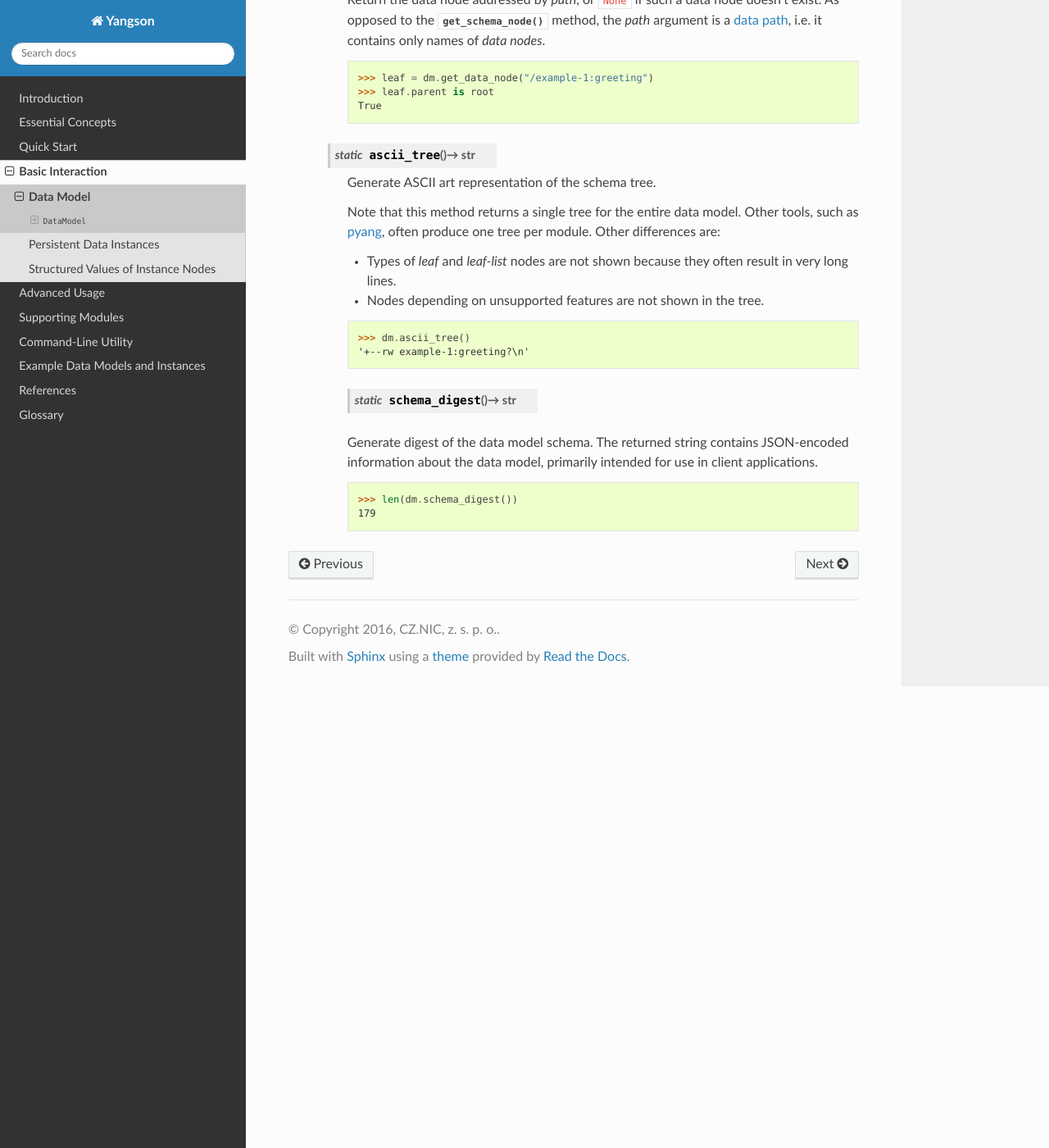
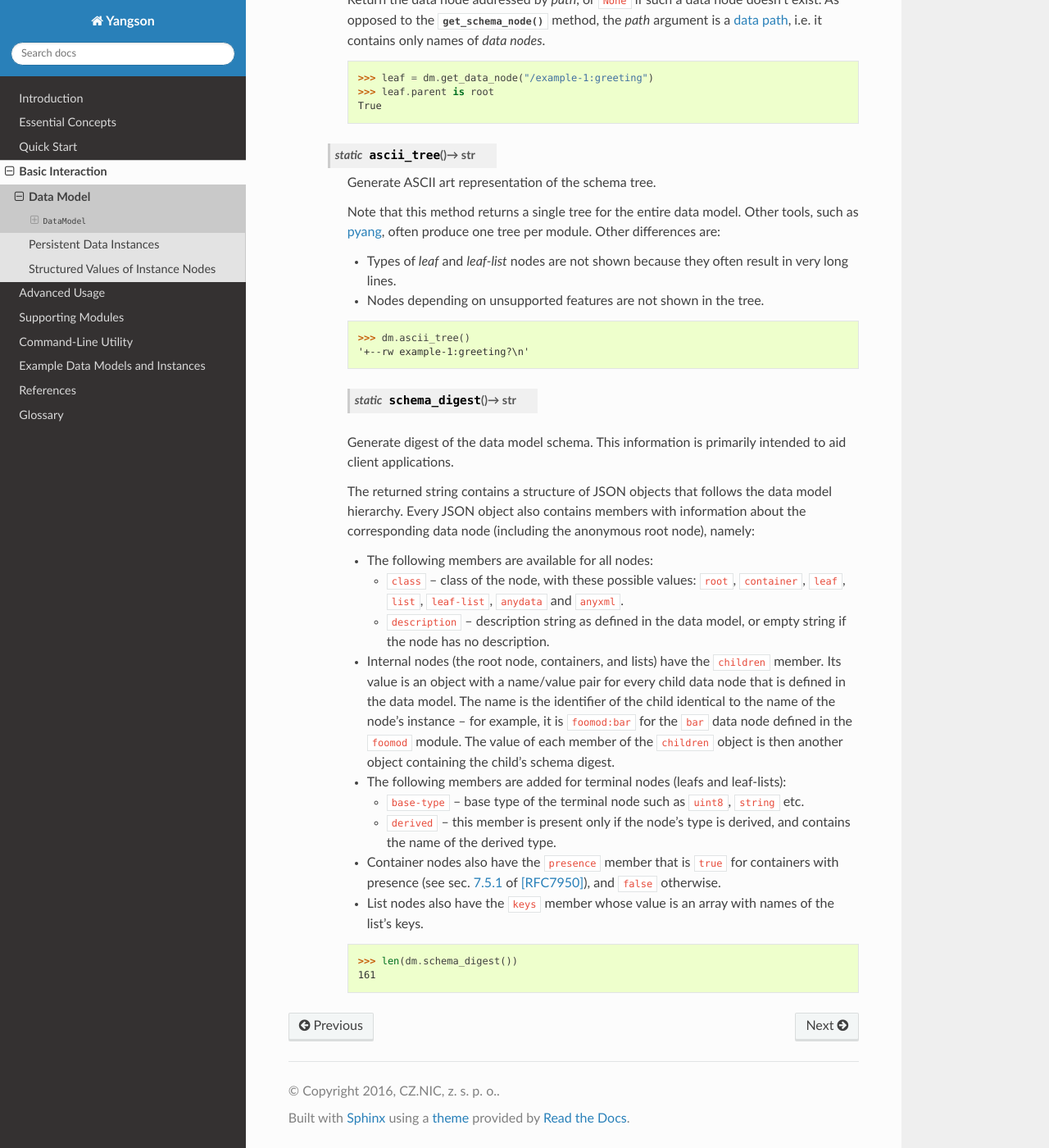
Before and after one commit to CZ-NIC/yangson, a Sphinx documentation site: the page built from docs/datamodel.rst, in a window 1280 px wide and 1400 px high, scrolled down 2117 px. Shown: the whole window at 82% size. Built offline with Sphinx 7.4.7 and the Read the Docs theme 2.0.0, drawn with Linux system fonts in a browser that asks for light colours; some of the changed text lies outside the part shown.

Commit message:
Update docs.

```diff
--- a/docs/datamodel.rst
+++ b/docs/datamodel.rst
@@ -110,7 +110,7 @@ __ http://www.sphinx-doc.org/en/stable/ext/doctest.html
       data tree “raw” because it needs to be processed into the
       “cooked” form before it can be used in *Yangson*. For example,
       64-bit numbers have to be encoded as strings in JSON text (see
-      `sec. 6.1`_ of [RFC7951]_), whereas the cooked form is a Python
+      sec. `6.1`_ of [RFC7951]_), whereas the cooked form is a Python
       number.
 
       See the documentation of :mod:`instvalue` module for more
@@ -169,14 +169,54 @@ __ http://www.sphinx-doc.org/en/stable/ext/doctest.html
 
       .. staticmethod:: schema_digest() -> str
 
-      Generate digest of the data model schema. The returned string
-      contains JSON-encoded information about the data model,
-      primarily intended for use in client applications.
+      Generate digest of the data model schema. This information is
+      primarily intended to aid client applications.
+
+      The returned string contains a structure of JSON
+      objects that follows the data model hierarchy. Every JSON
+      object also contains members with information about the corresponding
+      data node (including the anonymous root node), namely:
+
+      * The following members are available for all nodes:
+
+	- ``class`` – class of the node, with these possible values:
+	  ``root``, ``container``, ``leaf``, ``list``, ``leaf-list``,
+	  ``anydata`` and ``anyxml``.
+
+	- ``description`` – description string as defined in the data
+	  model, or empty string if the node has no description.
+
+      * Internal nodes (the root node, containers, and lists) have the
+	``children`` member. Its value is an object with a name/value
+	pair for every child data node that is defined in the data
+	model. The name is the identifier of the child identical to
+	the name of the node's instance – for example, it is
+	``foomod:bar`` for the ``bar`` data node defined in the
+	``foomod`` module. The value of each member of the
+	``children`` object is then another object containing the
+	child's schema digest.
+
+      * The following members are added for terminal nodes (leafs and
+	leaf-lists):
+
+	- ``base-type`` – base type of the terminal node such as
+	  ``uint8``, ``string`` etc.
+
+	- ``derived`` – this member is present only if the node's type
+	  is derived, and contains the name of the derived type.
+
+      * Container nodes also have the ``presence`` member that is
+	``true`` for containers with presence (see sec. `7.5.1`_ of
+	[RFC7950]_), and ``false`` otherwise.
+
+      * List nodes also have the ``keys`` member whose value is an
+	array with names of the list's keys.
 
       .. doctest::
 
 	 >>> len(dm.schema_digest())
-	 179
+	 161
 
-.. _sec. 6.1: https://tools.ietf.org/html/rfc7951#section-6.1
+.. _6.1: https://tools.ietf.org/html/rfc7951#section-6.1
+.. _7.5.1: https://tools.ietf.org/html/rfc7950#section-7.5.1
 .. _pyang: https://github.com/mbj4668/pyang
```
